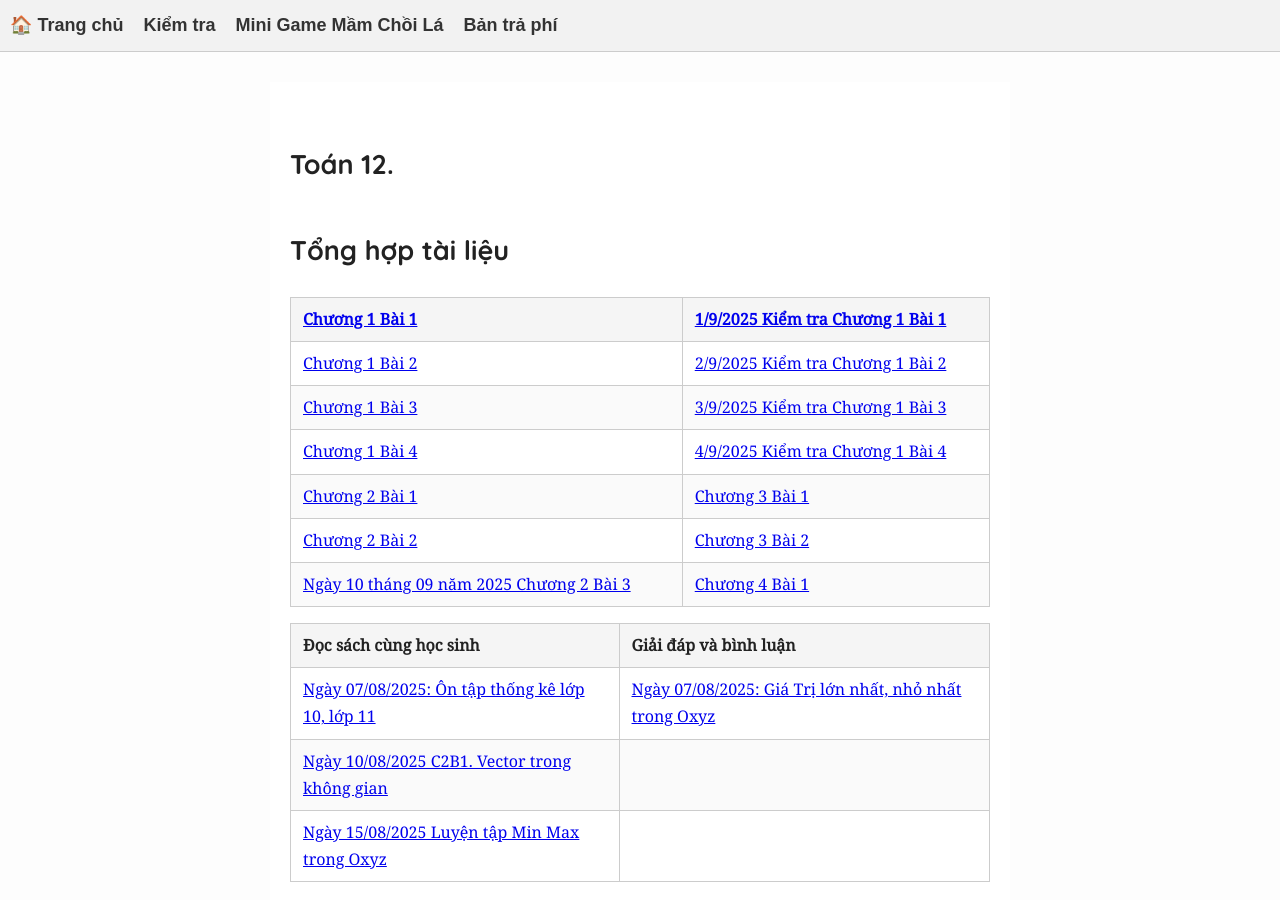
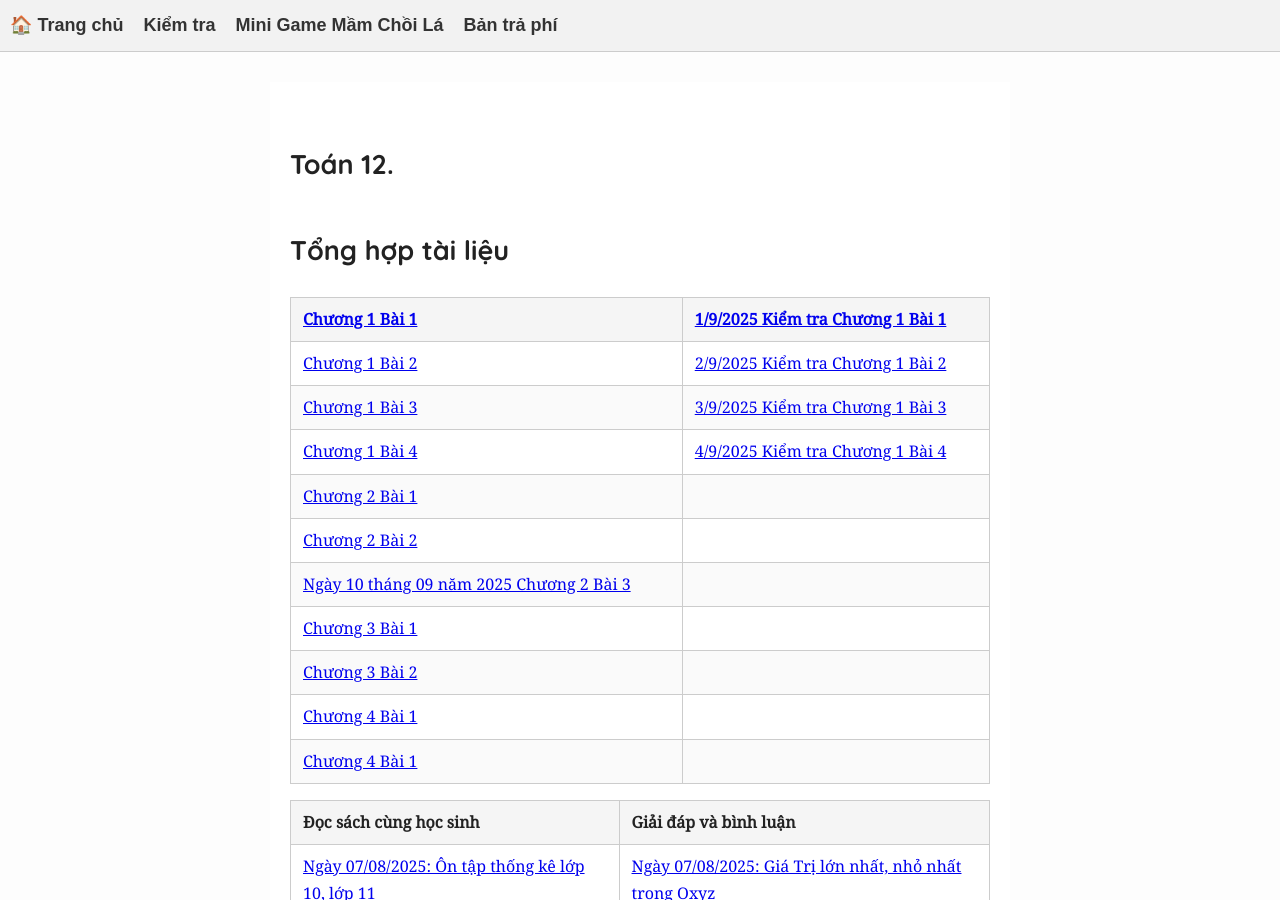
Before and after one commit to NguyenMuoiVN1988/publicstudyrepo, a Jekyll site: the page built from index.md, in a window 1280 px wide and 900 px high. Built offline with Jekyll 4.4.1, drawn with Linux system fonts in a browser that asks for light colours.

Commit message:
Update index.md

```diff
--- a/index.md
+++ b/index.md
@@ -12,9 +12,14 @@ title: "Public Study"
 | [Chương 1 Bài 2](T12/T12C1B2.md) | [2/9/2025 Kiểm tra Chương 1 Bài 2](T12/T12TestC1B2F.md)|
 | [Chương 1 Bài 3](T12/T12C1B3.md) | [3/9/2025 Kiểm tra Chương 1 Bài 3](T12/T12TestC1B3F.md)|
 | [Chương 1 Bài 4](T12/T12C1B4KhaoSat.md) | [4/9/2025 Kiểm tra Chương 1 Bài 4](T12/T12TestC1B4F.md)|
-| [Chương 2 Bài 1](T12/T12C2B1.md)|[Chương 3 Bài 1](T12/T12C3B1.html) |
-| [Chương 2 Bài 2](T12/T12C2B2.md)| [Chương 3 Bài 2](T12/T12C3B2.html)|
-| [Ngày 10 tháng 09 năm 2025 Chương 2 Bài 3](T12/T12C2B3.html)| [Chương 4 Bài 1](T12/T12C4B1.html)|
+| [Chương 2 Bài 1](T12/T12C2B1.md)| |
+| [Chương 2 Bài 2](T12/T12C2B2.md)| |
+| [Ngày 10 tháng 09 năm 2025 Chương 2 Bài 3](T12/T12C2B3.html)| |
+| [Chương 3 Bài 1](T12/T12C3B1.html)| |
+|[Chương 3 Bài 2](T12/T12C3B2.html) | |
+|[Chương 4 Bài 1](T12/T12C4B1.html)| |
+| [Chương 4 Bài 1](T12/T12C4B2.html)| |
+
 
 
 
```
